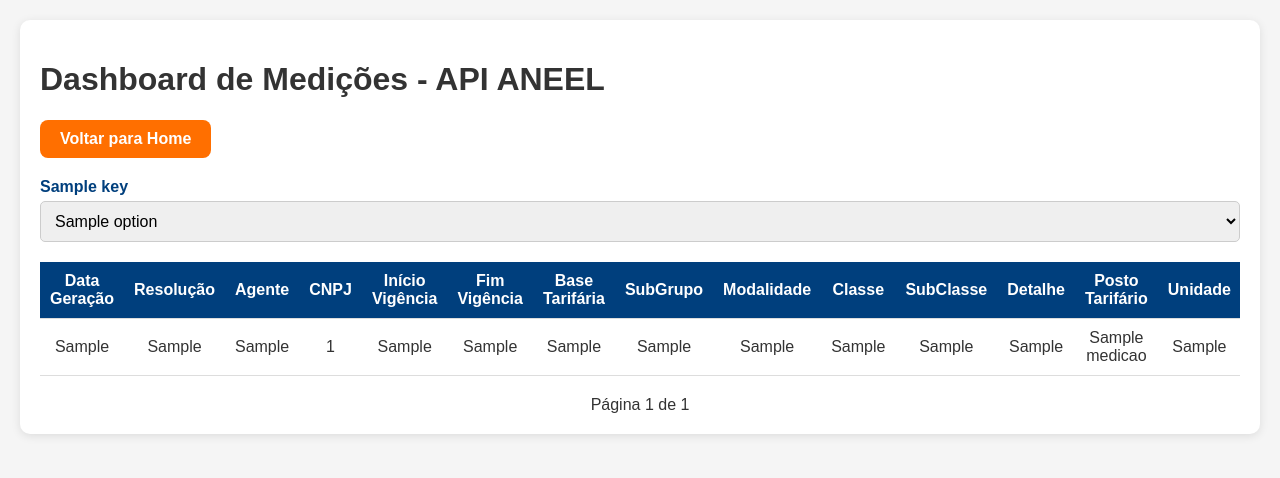
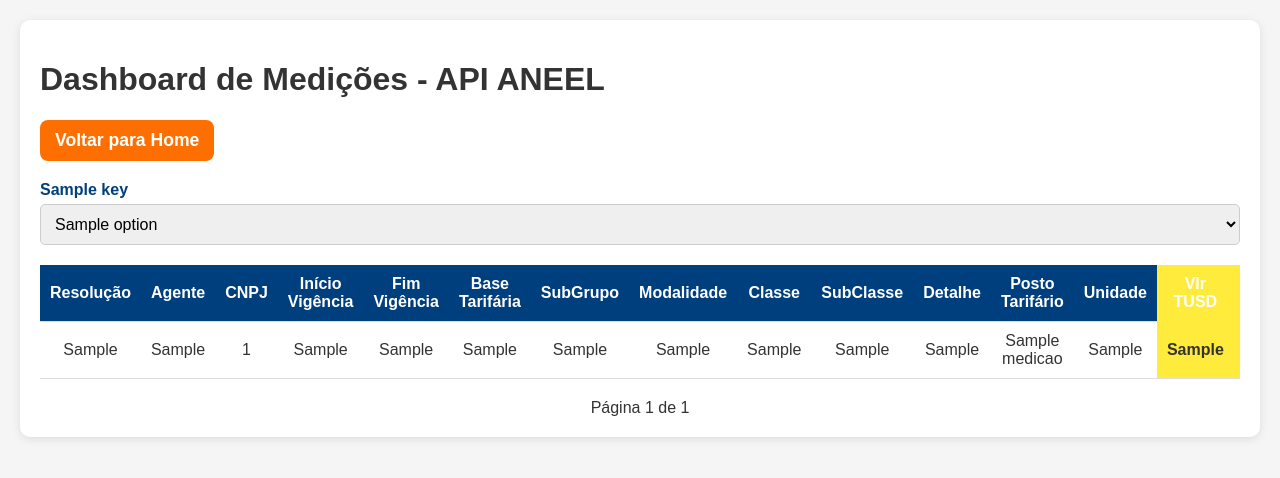
Before and after one commit to jvjun/ProjetoFlask, a Flask app: template templates/medicoes_dashboard.html in a window 1280 px wide. Shown: the top 478 px of the page. Run offline with Flask 3, Linux system fonts and the light colour scheme; the template is opened without the code that fills it: most values are stand-ins (such as "Sample title", 1, 10 or a date in 2020).

Commit message:
retirando coluna de ano/mes

```diff
--- a/app.py
+++ b/app.py
@@ -12,8 +12,6 @@ app = Flask(__name__)
 
 # 🔹 Configuração de segurança
 app.config['SECRET_KEY'] = os.getenv('SECRET_KEY', 'uma_chave_super_secreta')
-
-# 🔹 Senha fixa definida no .env ou padrão
 SENHA_ACESSO = os.getenv('ACCESS_PASSWORD', 'senha_super_segura')
 
 # 🔹 Caminho do arquivo CSV
@@ -93,6 +91,7 @@ def medicoes_dashboard():
     return render_template('medicoes_dashboard.html', medicoes=medicoes, total_pages=total_pages, page=page,
                            dropdown_options=dropdown_options, filters=filters)
 
+
 # 🔹 Logout
 @app.route("/logout")
 @login_required
--- a/static/css/medicoes_dashboard.css
+++ b/static/css/medicoes_dashboard.css
@@ -97,21 +97,18 @@ body {
     background: #002f5a;
 }
 
-/* 🟠 Botão Home */
+/* 🏡 Botão Home */
 .btn-home {
     display: inline-block;
-    padding: 10px 20px;
+    padding: 10px 15px;
     background: #ff6f00;
     color: white;
-    border: none;
     border-radius: 8px;
+    font-size: 1.1rem;
     font-weight: bold;
     text-decoration: none;
-    text-align: center;
-    font-size: 1rem;
-    cursor: pointer;
+    margin-bottom: 20px;
     transition: background 0.3s ease, transform 0.2s ease;
-    margin-bottom: 20px;
 }
 
 .btn-home:hover {
--- a/templates/medicoes_dashboard.html
+++ b/templates/medicoes_dashboard.html
@@ -33,7 +33,6 @@
             <table id="dataTable">
                 <thead>
                     <tr>
-                        <th>Data Geração</th>
                         <th>Resolução</th>
                         <th>Agente</th>
                         <th>CNPJ</th>
@@ -55,7 +54,6 @@
                     {% if medicoes %}
                         {% for medicao in medicoes %}
                             <tr>
-                                <td>{{ medicao.DatGeracaoConjuntoDados }}</td>
                                 <td>{{ medicao.DscREH }}</td>
                                 <td>{{ medicao.SigAgente }}</td>
                                 <td>{{ medicao.NumCNPJDistribuidora }}</td>
@@ -75,7 +73,7 @@
                         {% endfor %}
                     {% else %}
                         <tr>
-                            <td colspan="16">Nenhum dado disponível.</td>
+                            <td colspan="15">Nenhum dado disponível.</td>
                         </tr>
                     {% endif %}
                 </tbody>
```
Lines whose indentation alone changed are shown as unchanged.
